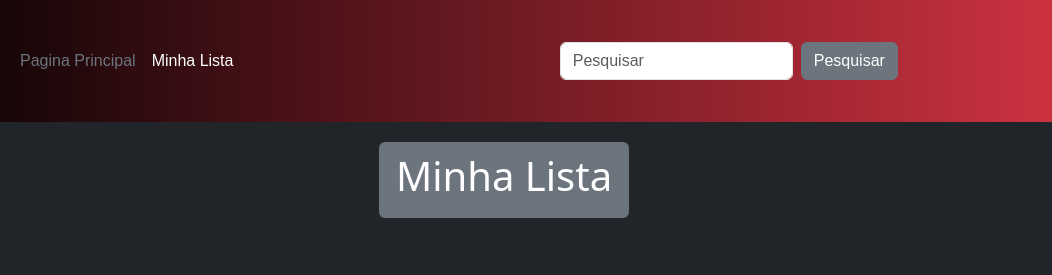
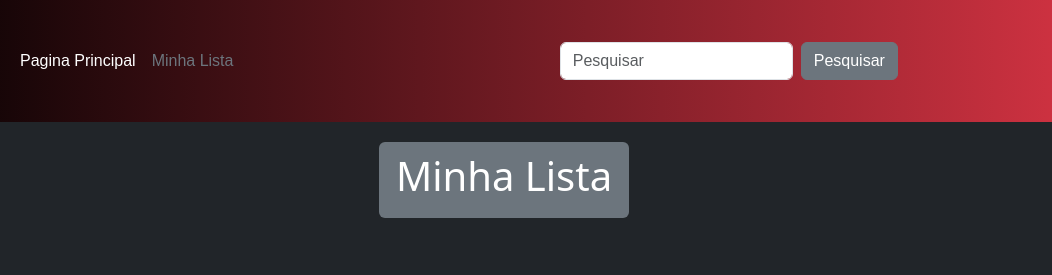
Before and after one commit to RafaFonPessoa/stream-up, a plain HTML site: page telaMLista.html in a window 1280 px wide. Shown: the top 275 px of the page, 136-1188 px from the left. Drawn offline with nearby package versions, Linux system fonts and the light colour scheme.

Commit message:
Add files via upload

```diff
--- a/telaMLista.html
+++ b/telaMLista.html
@@ -84,10 +84,10 @@
       <div class="collapse navbar-collapse" id="navbarSupportedContent">
         <ul class="navbar-nav me-auto mb-2 mb-lg-0">
           <li class="nav-item">
-            <a class="nav-link disabled text-secondary" aria-current="page" href="#">Pagina Principal</a>
+            <a class="nav-link text-white" aria-current="page" href="telaPrincipal.html">Pagina Principal</a>
           </li>
           <li class="nav-item">
-            <a class="nav-link text-white" href="telaMLista.html">Minha Lista</a>
+            <a class="nav-link disable text-secondary" href="telaMLista.html">Minha Lista</a>
           </li>
         </ul>
         <form class="d-flex mx-auto" role="search">
```
